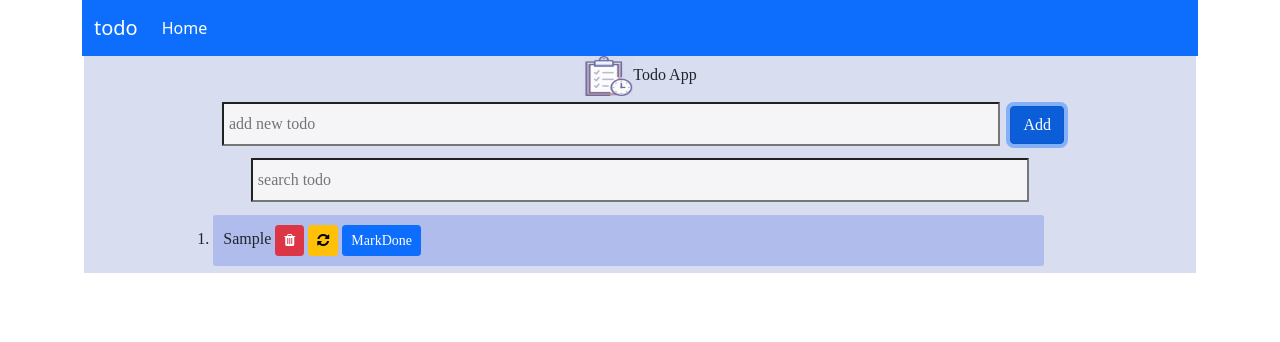
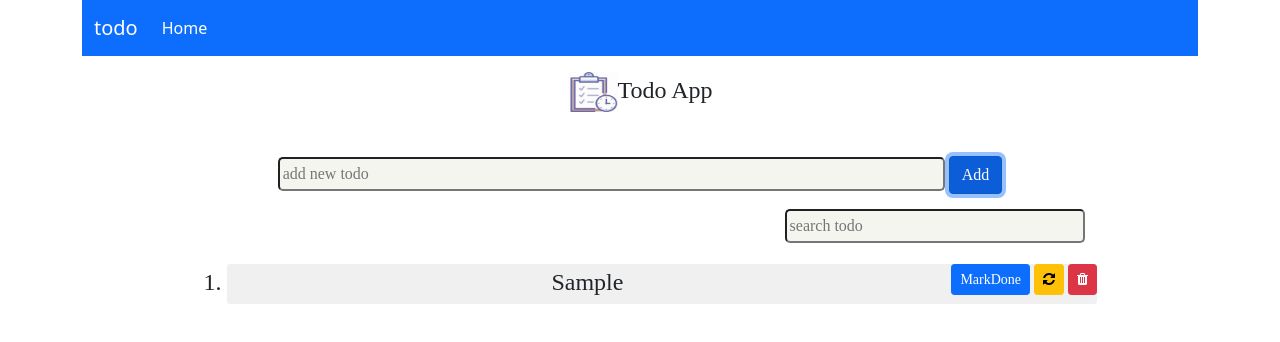
Before and after one commit to RakibulIslamRakib/Todo-app, a plain HTML site: page index.html in a window 1280 px wide. Both pictures are taken after typing "Sample" into the empty fields and a click on the button "Add". Drawn offline with nearby package versions, Linux system fonts and the light colour scheme.

Commit message:
Update todo.css

```diff
--- a/todo.css
+++ b/todo.css
@@ -2,39 +2,69 @@
     text-align: center;
     margin: 2px;
     font-family:serif;
-    background-color:rgb(216, 221, 240);
-    margin-top: 0px;
+    margin-top: 1px;
 }
 
 .input {
-    line-height: 30px;
-    width: 70%;
-    border-radius: 1px;
-    padding: 5px;
-    margin: 6px;
-    background-color: rgb(245, 245, 247);
+    margin-bottom:none;
+    width: 60%;
+    border-radius: 5px;
+    padding: 3px;
+    background-color: rgb(245, 245, 240);
+    margin-top: 10px;
 }
 
 .todo-list{
-    text-align: left;
-    margin-left: 11%;
-    width: 76%;
-    background-color:rgb(216, 221, 240);
+    margin-top: 20px;
+    margin-left: 12%;
+    width: 80%;
+    height: auto;
     padding: 5px;
 }
 
 .task-item{
-        background-color: rgb(175, 188, 236);
-        padding: 10px;
-        margin: 2px;
+        background-color: rgb(240, 240, 240);
+        margin: 5px;
         border-radius: 3px;
+        height: 40px;
+        text-align: center;
+        font-size: 24px;
 }
+ol li button{
+    float: right;
+    margin-left:4px ;
+    margin-bottom:2px ;
+    right: 40%;
+}
+
 
 .icons{
     height: 20px;
     width: 30px;
 }
-.button-group{
-    border: none;
-    background-color: rgb(224, 225, 228);
+
+.appTitle{
+    height: 80px;
+    width: 100%;
+    text-align: çenter;
+    padding-top: 15px;
+    padding-bottom: 20px;
+    font-size: x-large;
+    margin-bottom: 10px;
 }
+.searchDiv{
+    width: 90%;
+    padding-top: 5px;
+    margin-bottom: 20px;
+    height: 40px;
+
+}
+#searchItem{
+    width: 30%;
+    float: right;
+}
+
+.fas fa-check-circle{
+    font-size:30px;
+    color:green;
+}
```
